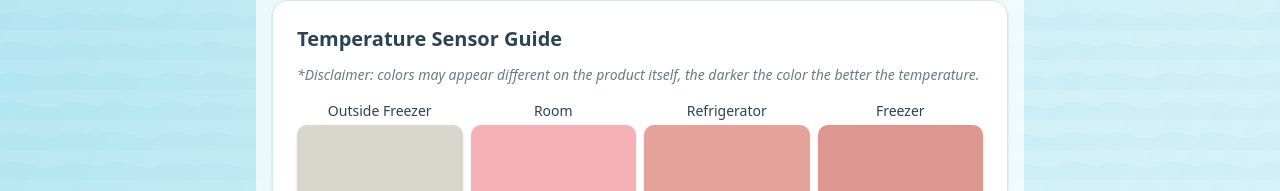
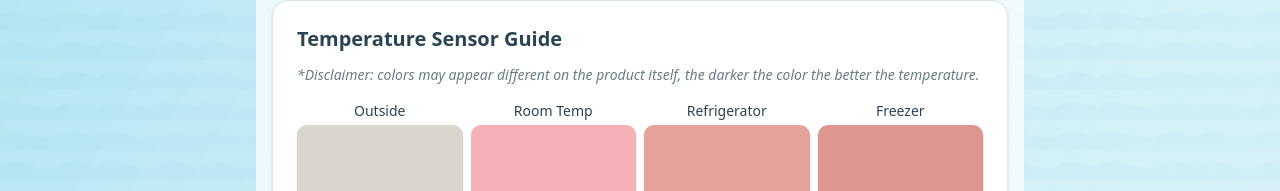
Before and after one commit to ajaparicio36/freshness-evaluation, a Next.js app: page / in a window 1280 px wide. Shown: the part 480-671 px from the top of the page. Built offline with nearby package versions, Linux system fonts and the light colour scheme.

Commit message:
style: minor typos

```diff
--- a/src/app/page.tsx
+++ b/src/app/page.tsx
@@ -101,12 +101,12 @@ export default function Home() {
   // Temperature sensor data
   const temperatureSensorData = [
     {
-      label: "Outside Freezer",
+      label: "Outside",
       color: "#d9d7cd",
       status: "Not optimal",
     },
     {
-      label: "Room",
+      label: "Room Temp",
       color: "#f5b1b6",
       status: "Not optimal",
     },
```
